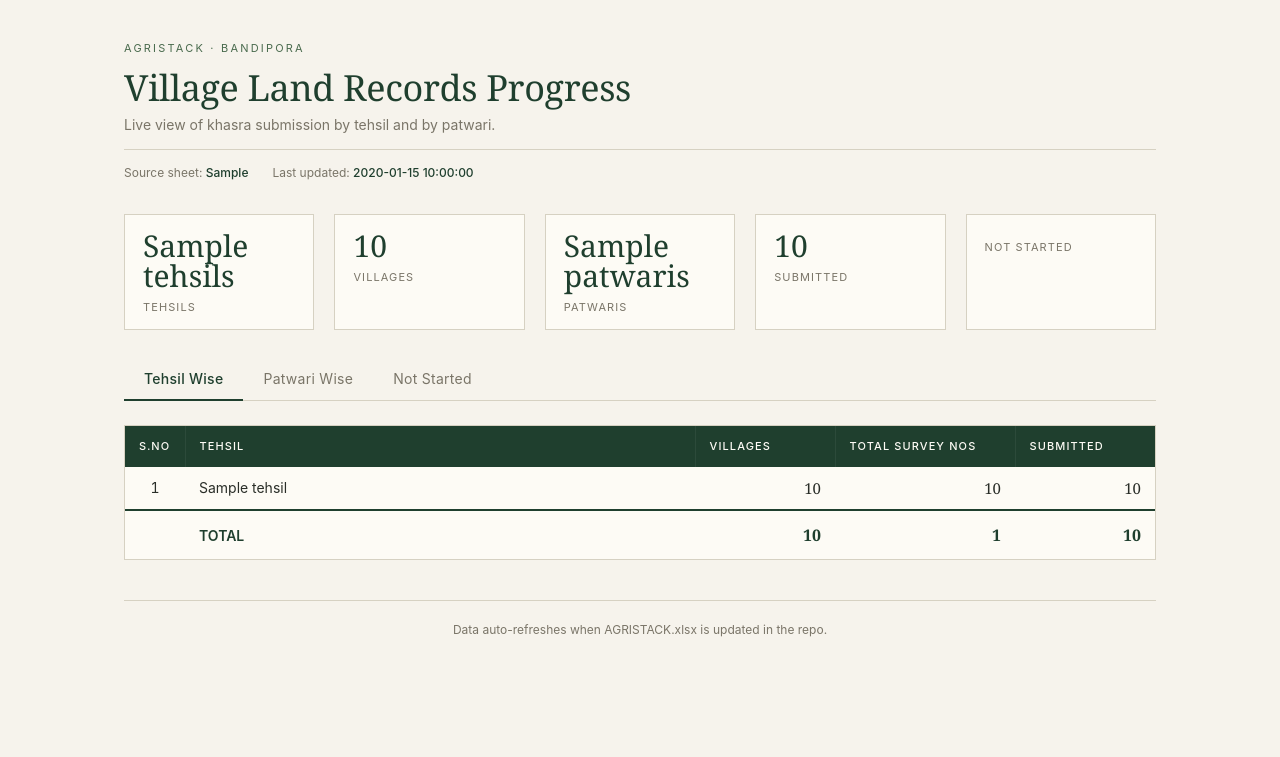
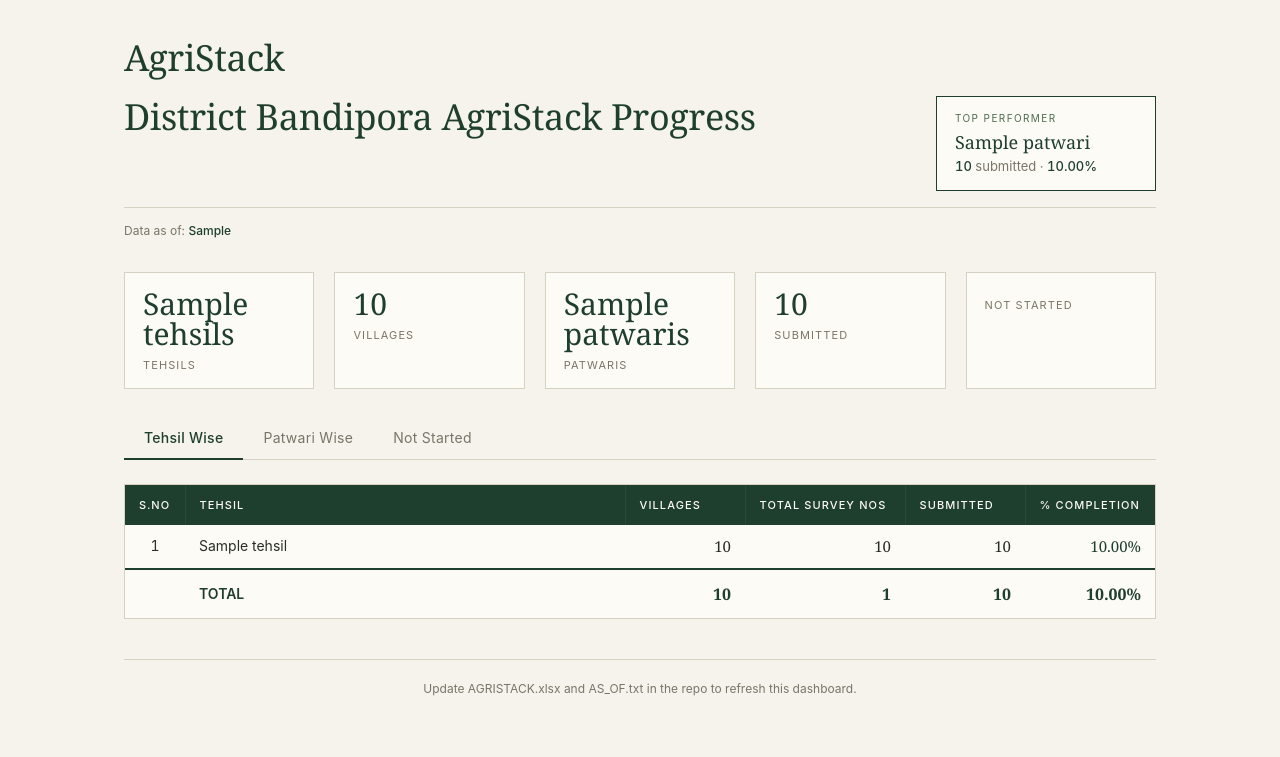
Before and after one commit to peerzadaobaid/agristack-bandipora, a Flask app: template templates/index.html in a window 1280 px wide. Shown: the top 757 px of the page. Run offline with Flask 3, Linux system fonts and the light colour scheme; the template is opened without the code that fills it: most values are stand-ins (such as "Sample title", 1, 10 or a date in 2020).

Commit message:
Add files via upload

```diff
--- /dev/null
+++ b/AS_OF.txt
@@ -0,0 +1 @@
+27 July 2026, 4:30 PM
--- a/app.py
+++ b/app.py
@@ -101,26 +101,50 @@ def load_data():
     return df, sheet
 
 
+def _pct(submitted: int, total: int) -> float:
+    return (submitted / total * 100) if total > 0 else 0.0
+
+
 def build_views(df: pd.DataFrame) -> dict:
-    # Tehsil-wise
+    # Tehsil-wise — keep sort by absolute submitted, but add % completion
     t = (df.groupby("tehsil", as_index=False)
            .agg(villages=("village", "count"),
                 total=("khasras", "sum"),
                 submitted=("submitted", "sum"))
            .sort_values("submitted", ascending=False))
-    tehsil_rows = t.to_dict("records")
+    tehsil_rows = []
+    for _, row in t.iterrows():
+        tehsil_rows.append({
+            "tehsil": row["tehsil"],
+            "villages": int(row["villages"]),
+            "total": int(row["total"]),
+            "submitted": int(row["submitted"]),
+            "pct": _pct(int(row["submitted"]), int(row["total"])),
+        })
 
-    # Patwari-wise
+    # Patwari-wise — sort by % completion descending
     p = (df.groupby("patwari", as_index=False)
            .agg(villages_list=("village", lambda s: ", ".join(sorted(s.tolist()))),
                 total=("khasras", "sum"),
-                submitted=("submitted", "sum"))
-           .sort_values("submitted", ascending=False))
-    patwari_rows = p.to_dict("records")
+                submitted=("submitted", "sum")))
+    p["pct"] = p.apply(lambda r: _pct(int(r["submitted"]), int(r["total"])), axis=1)
+    p = p.sort_values(["pct", "submitted"], ascending=[False, False])
+    patwari_rows = []
+    for _, row in p.iterrows():
+        patwari_rows.append({
+            "patwari": row["patwari"],
+            "villages_list": row["villages_list"],
+            "total": int(row["total"]),
+            "submitted": int(row["submitted"]),
+            "pct": float(row["pct"]),
+        })
 
     # Not started
     ns = df[df["submitted"] == 0].sort_values(["tehsil", "village"])
     not_started = ns.to_dict("records")
+
+    # Top performer = first row of patwari_rows (already sorted by % desc)
+    top = patwari_rows[0] if patwari_rows else None
 
     grand = {
         "tehsils": int(len(t)),
@@ -129,24 +153,37 @@ def build_views(df: pd.DataFrame) -> dict:
         "total_khasras": int(df["khasras"].sum()),
         "submitted": int(df["submitted"].sum()),
         "not_started": int(len(ns)),
+        "overall_pct": _pct(int(df["submitted"].sum()), int(df["khasras"].sum())),
     }
     return {
         "tehsil_rows": tehsil_rows,
         "patwari_rows": patwari_rows,
         "not_started": not_started,
+        "top_performer": top,
         "grand": grand,
     }
 
 
+def read_as_of() -> str:
+    """Read the data-as-of date from AS_OF.txt if present.
+    Falls back to Excel file mtime."""
+    path = "AS_OF.txt"
+    if os.path.exists(path):
+        with open(path, "r", encoding="utf-8") as f:
+            text = f.read().strip()
+        if text:
+            return text
+    mtime = datetime.fromtimestamp(os.path.getmtime(EXCEL_PATH))
+    return mtime.strftime("%d %b %Y, %I:%M %p")
+
+
 @app.route("/")
 def index():
-    df, source_sheet = load_data()
+    df, _ = load_data()
     views = build_views(df)
-    mtime = datetime.fromtimestamp(os.path.getmtime(EXCEL_PATH))
     return render_template(
         "index.html",
-        source_sheet=source_sheet,
-        last_updated=mtime.strftime("%d %b %Y, %I:%M %p"),
+        as_of=read_as_of(),
         **views,
     )
 
--- a/templates/index.html
+++ b/templates/index.html
@@ -3,7 +3,7 @@
 <head>
 <meta charset="UTF-8" />
 <meta name="viewport" content="width=device-width, initial-scale=1.0" />
-<title>AgriStack Dashboard · Bandipora</title>
+<title>District Bandipora · AgriStack Progress</title>
 <style>
   :root {
     --bg: #F6F3EC;
@@ -15,6 +15,7 @@
     --rule: #D6D1C2;
     --rule-soft: #E8E3D3;
     --terra: #A54B2A;
+    --brass: #B08A2E;
     --stripe: #FAF7EF;
     --tint-good: #E8EEDE;
   }
@@ -29,38 +30,69 @@
   }
   .wrap { max-width: 1080px; margin: 0 auto; padding: 40px 24px 60px; }
 
-  header .eyebrow {
-    font-size: 11px;
-    letter-spacing: 0.2em;
-    text-transform: uppercase;
-    color: var(--ink-2);
-    margin-bottom: 10px;
+  .wordmark {
+    font-family: Georgia, "Times New Roman", serif;
+    font-weight: 400;
+    font-size: 36px;
+    color: var(--ink);
+    letter-spacing: -0.01em;
+    margin: 0 0 20px;
+    line-height: 1;
   }
-  header h1 {
+
+  .head-row {
+    display: flex;
+    align-items: flex-start;
+    justify-content: space-between;
+    gap: 24px;
+    margin-bottom: 16px;
+  }
+  .head-row h1 {
     font-family: Georgia, "Times New Roman", serif;
     font-weight: 400;
     font-size: 36px;
     line-height: 1.15;
     color: var(--ink);
-    margin: 0 0 6px;
+    margin: 0;
     letter-spacing: -0.01em;
+    max-width: 640px;
   }
-  header .lede {
+  .top-perf {
+    background: var(--paper);
+    border: 1px solid var(--ink);
+    padding: 14px 18px;
+    min-width: 220px;
+    max-width: 260px;
+    flex-shrink: 0;
+  }
+  .top-perf .lbl {
+    font-size: 10px;
+    text-transform: uppercase;
+    letter-spacing: 0.14em;
+    color: var(--ink-2);
+    margin-bottom: 6px;
+  }
+  .top-perf .name {
+    font-family: Georgia, serif;
+    font-size: 18px;
+    color: var(--ink);
+    line-height: 1.15;
+    margin-bottom: 4px;
+  }
+  .top-perf .figures {
+    font-size: 13px;
     color: var(--mute);
-    margin: 0 0 4px;
-    font-size: 14px;
+    font-variant-numeric: tabular-nums;
   }
-  header .meta {
+  .top-perf .figures strong { color: var(--ink); font-weight: 500; }
+
+  .as-of {
     color: var(--mute);
     font-size: 12px;
-    margin-top: 14px;
     padding-top: 14px;
     border-top: 1px solid var(--rule);
-    display: flex;
-    flex-wrap: wrap;
-    gap: 24px;
   }
-  header .meta span strong { color: var(--ink); font-weight: 500; }
+  .as-of strong { color: var(--ink); font-weight: 500; }
 
   .stats {
     display: grid;
@@ -78,6 +110,7 @@
     font-size: 30px;
     color: var(--ink);
     line-height: 1;
+    font-variant-numeric: tabular-nums;
   }
   .stat .num.warn { color: var(--terra); }
   .stat .lbl {
@@ -149,6 +182,12 @@
   td.num { text-align: right; font-family: Georgia, serif; font-size: 15px; }
   td.center { text-align: center; }
   td.villages { color: var(--mute); font-size: 13px; }
+  td.pct {
+    text-align: right;
+    font-family: Georgia, serif;
+    font-size: 15px;
+    color: var(--ink);
+  }
 
   tfoot td {
     background: var(--paper);
@@ -157,7 +196,7 @@
     font-weight: 600;
     color: var(--ink);
   }
-  tfoot td.num { font-family: Georgia, serif; font-size: 16px; }
+  tfoot td.num, tfoot td.pct { font-family: Georgia, serif; font-size: 16px; }
 
   .not-started-note {
     padding: 12px 14px;
@@ -180,7 +219,10 @@
 
   @media (max-width: 720px) {
     .wrap { padding: 24px 16px 40px; }
-    header h1 { font-size: 26px; }
+    .wordmark { font-size: 26px; }
+    .head-row { flex-direction: column; }
+    .head-row h1 { font-size: 26px; }
+    .top-perf { max-width: 100%; width: 100%; }
     .stats { grid-template-columns: repeat(2, 1fr); }
     .tab { padding: 10px 12px; font-size: 13px; }
     thead th, tbody td, tfoot td { padding: 8px 10px; }
@@ -190,13 +232,18 @@
 <body>
 <div class="wrap">
   <header>
-    <div class="eyebrow">AgriStack · Bandipora</div>
-    <h1>Village Land Records Progress</h1>
-    <p class="lede">Live view of khasra submission by tehsil and by patwari.</p>
-    <div class="meta">
-      <span>Source sheet: <strong>{{ source_sheet }}</strong></span>
-      <span>Last updated: <strong>{{ last_updated }}</strong></span>
+    <div class="wordmark">AgriStack</div>
+    <div class="head-row">
+      <h1>District Bandipora AgriStack Progress</h1>
+      {% if top_performer %}
+      <aside class="top-perf">
+        <div class="lbl">Top Performer</div>
+        <div class="name">{{ top_performer.patwari }}</div>
+        <div class="figures"><strong>{{ "{:,}".format(top_performer.submitted) }}</strong> submitted &middot; <strong>{{ "%.2f"|format(top_performer.pct) }}%</strong></div>
+      </aside>
+      {% endif %}
     </div>
+    <div class="as-of">Data as of: <strong>{{ as_of }}</strong></div>
   </header>
 
   <section class="stats">
@@ -220,9 +267,10 @@
           <tr>
             <th style="width:60px">S.NO</th>
             <th>Tehsil</th>
-            <th style="width:140px">Villages</th>
-            <th style="width:180px">Total Survey Nos</th>
-            <th style="width:140px">Submitted</th>
+            <th style="width:120px">Villages</th>
+            <th style="width:160px">Total Survey Nos</th>
+            <th style="width:120px">Submitted</th>
+            <th style="width:130px">% Completion</th>
           </tr>
         </thead>
         <tbody>
@@ -233,6 +281,7 @@
             <td class="num">{{ "{:,}".format(row.villages) }}</td>
             <td class="num">{{ "{:,}".format(row.total) }}</td>
             <td class="num">{{ "{:,}".format(row.submitted) }}</td>
+            <td class="pct">{{ "%.2f"|format(row.pct) }}%</td>
           </tr>
           {% endfor %}
         </tbody>
@@ -243,6 +292,7 @@
             <td class="num">{{ "{:,}".format(grand.villages) }}</td>
             <td class="num">{{ "{:,}".format(grand.total_khasras) }}</td>
             <td class="num">{{ "{:,}".format(grand.submitted) }}</td>
+            <td class="pct">{{ "%.2f"|format(grand.overall_pct) }}%</td>
           </tr>
         </tfoot>
       </table>
@@ -257,8 +307,9 @@
             <th style="width:60px">S.NO</th>
             <th style="width:200px">Name of Patwari</th>
             <th>Villages</th>
-            <th style="width:180px">Total Survey Nos</th>
-            <th style="width:140px">Submitted</th>
+            <th style="width:160px">Total Survey Nos</th>
+            <th style="width:120px">Submitted</th>
+            <th style="width:130px">% Completion</th>
           </tr>
         </thead>
         <tbody>
@@ -269,6 +320,7 @@
             <td class="villages">{{ row.villages_list }}</td>
             <td class="num">{{ "{:,}".format(row.total) }}</td>
             <td class="num">{{ "{:,}".format(row.submitted) }}</td>
+            <td class="pct">{{ "%.2f"|format(row.pct) }}%</td>
           </tr>
           {% endfor %}
         </tbody>
@@ -279,6 +331,7 @@
             <td></td>
             <td class="num">{{ "{:,}".format(grand.total_khasras) }}</td>
             <td class="num">{{ "{:,}".format(grand.submitted) }}</td>
+            <td class="pct">{{ "%.2f"|format(grand.overall_pct) }}%</td>
           </tr>
         </tfoot>
       </table>
@@ -313,7 +366,7 @@
     </div>
   </section>
 
-  <footer>Data auto-refreshes when AGRISTACK.xlsx is updated in the repo.</footer>
+  <footer>Update AGRISTACK.xlsx and AS_OF.txt in the repo to refresh this dashboard.</footer>
 </div>
 
 <script>
```
